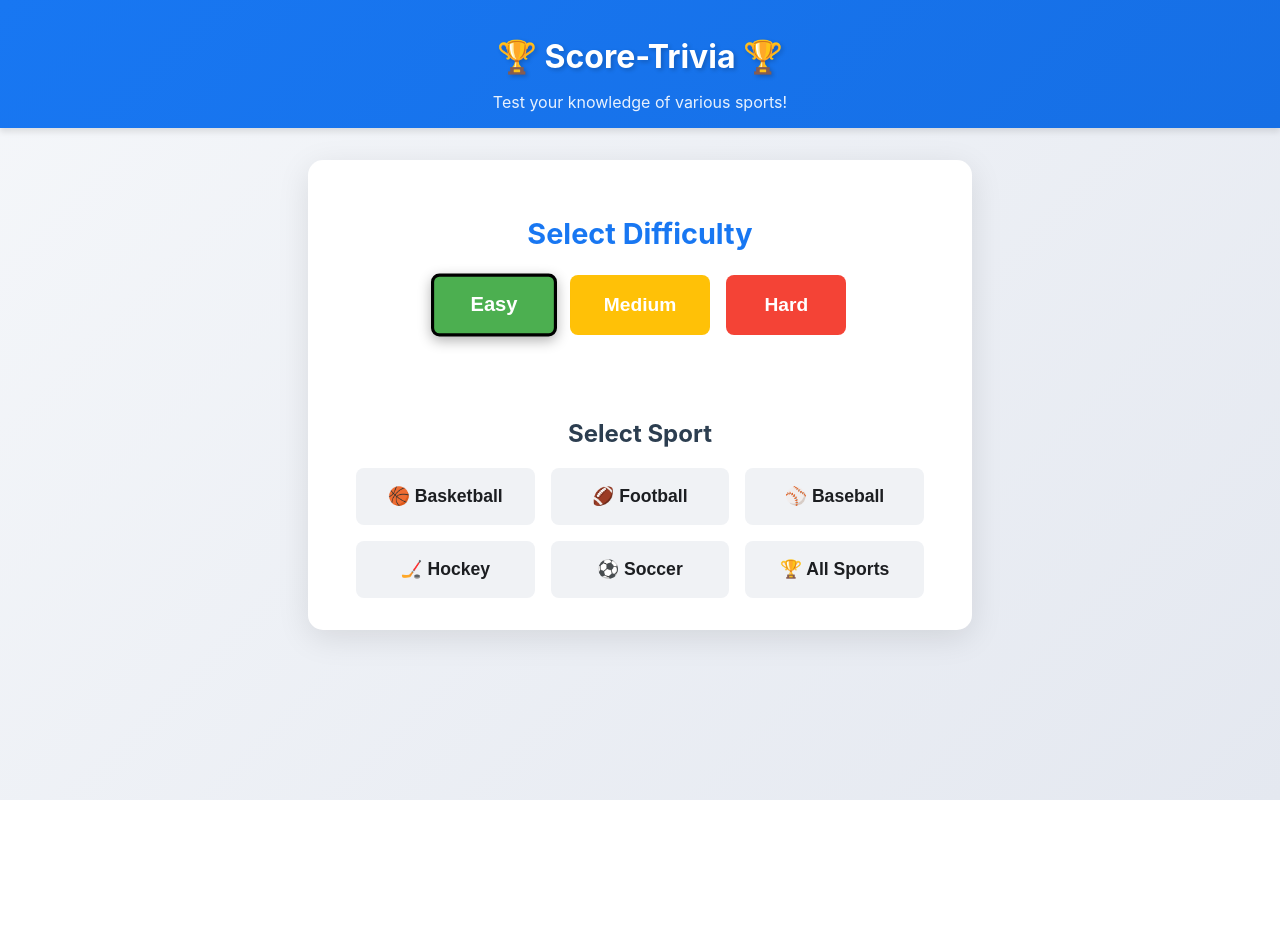
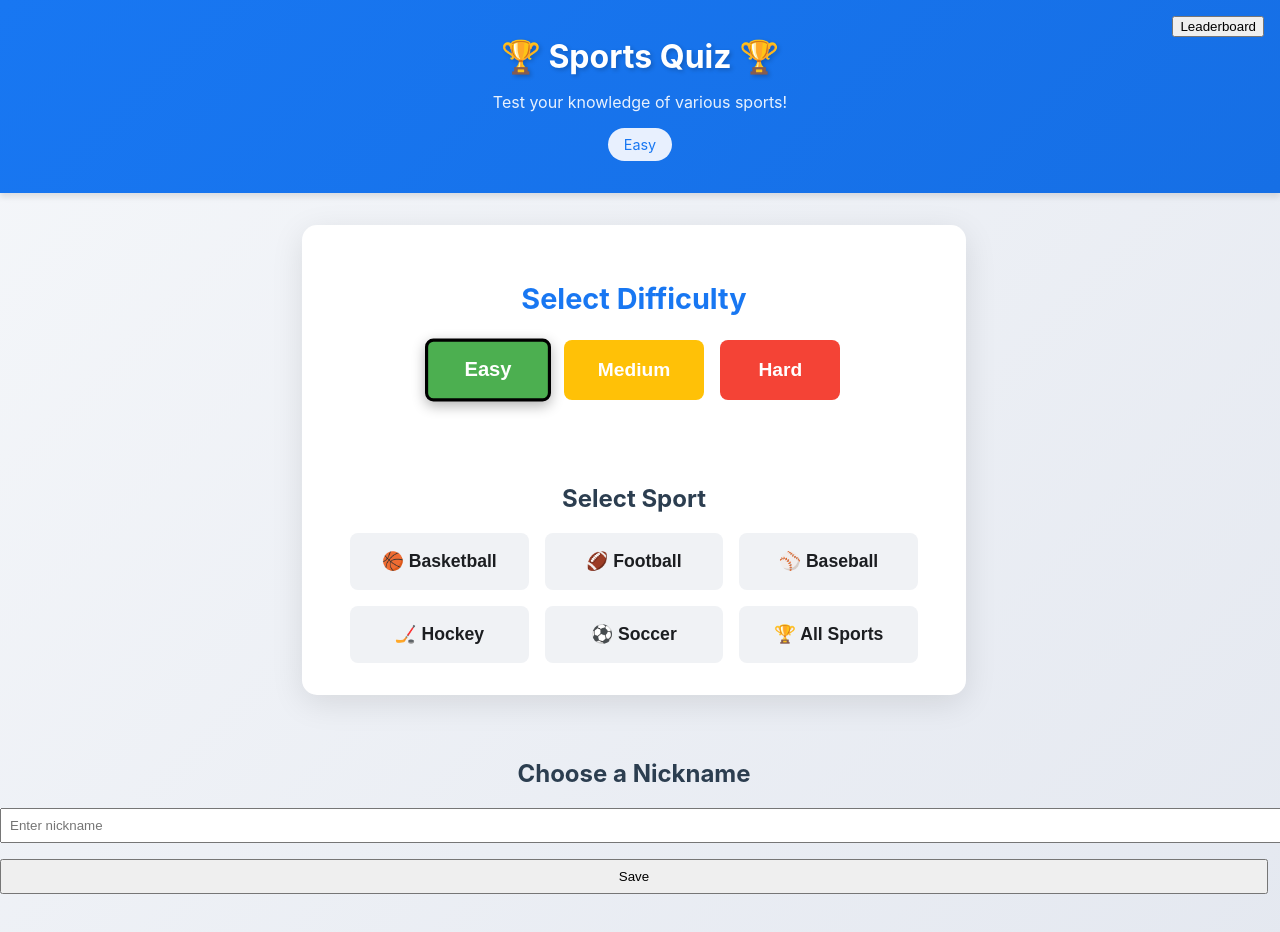
Before and after one commit to zrewt/curser-home, a React (Create React App) app: page / in a window 1280 px wide. Both pictures are taken after a click on the button "Easy". Shown: the top 932 px of the page. Before the commit the page ends 800 px from the top, so only its background shows below. Built offline with nearby package versions, Linux system fonts and the light colour scheme.

Commit message:
Initial commit

```diff
--- a/src/App.tsx
+++ b/src/App.tsx
@@ -19,19 +19,12 @@ function App() {
   const [selectedAnswer, setSelectedAnswer] = useState<string | null>(null);
   const [shuffledAnswers, setShuffledAnswers] = useState<string[]>([]);
   const [toastMessage, setToastMessage] = useState<string | null>(null);
+
+  // Nickname and leaderboard state
   const [nickname, setNickname] = useState<string | null>(null);
   const [showNicknameModal, setShowNicknameModal] = useState(false);
   const [showLeaderboard, setShowLeaderboard] = useState(false);
   const [leaderboard, setLeaderboard] = useState<{ nickname: string; score: number }[]>([]);
-
-  useEffect(() => {
-    if (toastMessage) {
-      const timer = setTimeout(() => {
-        setToastMessage(null);
-      }, 3000);
-      return () => clearTimeout(timer);
-    }
-  }, [toastMessage]);
 
   // Helper to get today's date string
   const getToday = () => new Date().toISOString().slice(0, 10);
@@ -65,23 +58,14 @@ function App() {
     }
   }, []);
 
-  // Save nickname to localStorage
+  // Save nickname to localStorage (do NOT add to leaderboard here)
   const handleNicknameSubmit = (nick: string) => {
     setNickname(nick);
     setShowNicknameModal(false);
     localStorage.setItem('nickname-info', JSON.stringify({ nickname: nick, date: getToday() }));
-    // Add to leaderboard if not present
-    setLeaderboard(prev => {
-      if (!prev.some(e => e.nickname === nick)) {
-        const updated = [...prev, { nickname: nick, score: 0 }];
-        localStorage.setItem('leaderboard-' + getToday(), JSON.stringify(updated));
-        return updated;
-      }
-      return prev;
-    });
   };
 
-  // Update leaderboard when quiz is completed
+  // Only add/update leaderboard when quiz is completed
   useEffect(() => {
     if (showScore && nickname) {
       const today = getToday();
@@ -98,6 +82,15 @@ function App() {
       });
     }
   }, [showScore, nickname, score]);
+
+  useEffect(() => {
+    if (toastMessage) {
+      const timer = setTimeout(() => {
+        setToastMessage(null);
+      }, 3000);
+      return () => clearTimeout(timer);
+    }
+  }, [toastMessage]);
 
   const fetchQuestions = async (difficulty: Difficulty, sport: Sport) => {
     try {
@@ -183,24 +176,39 @@ function App() {
       });
   };
 
-  if (loading) {
+  // Always show header/navbar
   return (
     <div className="App">
+      <header className="App-header">
+        <h1>🏆 Sports Quiz 🏆</h1>
+        <p className="subtitle">Test your knowledge of various sports!</p>
+        <button onClick={() => setShowLeaderboard(true)} style={{ position: 'absolute', top: 16, right: 16 }}>
+          Leaderboard
+        </button>
+        <div className="quiz-info">
+          {selectedDifficulty && (
+            <div className="difficulty-badge">
+              {selectedDifficulty.charAt(0).toUpperCase() + selectedDifficulty.slice(1)}
+            </div>
+          )}
+          {selectedSport && (
+            <div className="sport-badge">
+              {selectedSport === 'all' ? 'All Sports' : selectedSport.charAt(0).toUpperCase() + selectedSport.slice(1)}
+            </div>
+          )}
+        </div>
+        {error && (
+          <p className="error-notice">{error}</p>
+        )}
+      </header>
+      <main className="App-main">
+        {loading ? (
           <div className="loading">
             <div className="loading-spinner"></div>
             <p>Loading questions...</p>
           </div>
-      </div>
-    );
-  }
-
-  if (!selectedDifficulty || !selectedSport || questions.length === 0) {
-    return (
-      <div className="App">
-        <header className="App-header">
-          <h1>🏆 Score-Trivia 🏆</h1>
-          <p className="subtitle">Test your knowledge of various sports!</p>
-        </header>
+        ) : !selectedDifficulty || !selectedSport || questions.length === 0 ? (
+          <div>
             <div className="selection-container">
               <div className="difficulty-selection">
                 <h2>Select Difficulty</h2>
@@ -276,31 +284,8 @@ function App() {
               )}
             </div>
           </div>
-    );
-  }
-
-  return (
-    <div className="App">
-      <header className="App-header">
-        <h1>🏆 Sports Quiz 🏆</h1>
-        <p className="subtitle">Test your knowledge of various sports!</p>
-        <button onClick={() => setShowLeaderboard(true)} style={{ position: 'absolute', top: 16, right: 16 }}>
-          Leaderboard
-        </button>
-        <div className="quiz-info">
-          <div className="difficulty-badge">
-            {selectedDifficulty?.charAt(0).toUpperCase() + selectedDifficulty?.slice(1)}
-          </div>
-          <div className="sport-badge">
-            {selectedSport === 'all' ? 'All Sports' : selectedSport?.charAt(0).toUpperCase() + selectedSport?.slice(1)}
-          </div>
-        </div>
-        {error && (
-          <p className="error-notice">{error}</p>
-        )}
-      </header>
-      <main className="App-main">
-        {showScore ? (
+        ) : (
+          showScore ? (
             <div className="score-section">
               <h2>Quiz Complete! 🎉</h2>
               <p>You scored {score} out of {questions.length}</p>
@@ -337,6 +322,7 @@ function App() {
                 ))}
               </div>
             </div>
+          )
         )}
       </main>
       {toastMessage && (
```
Lines whose indentation alone changed are shown as unchanged.
